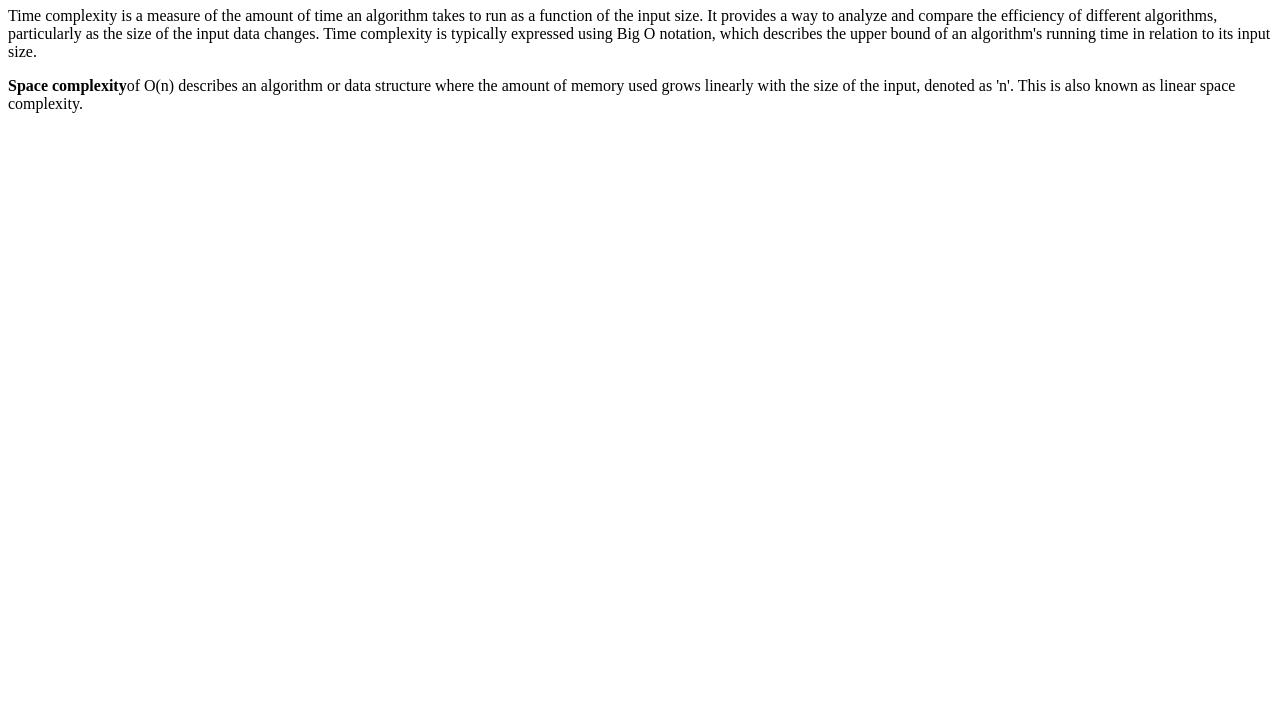
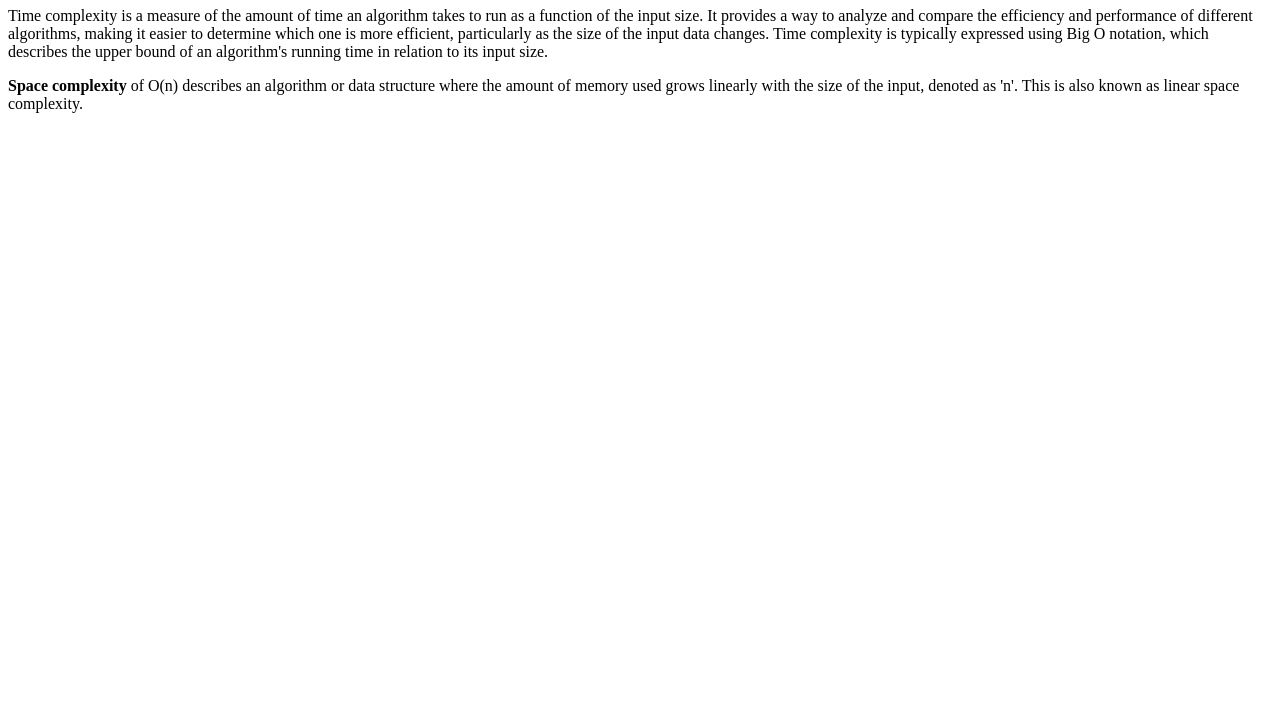
Before and after one commit to acciojob/time-and-space-complexity-rahulsonale, a website: page main.html in a window 1280 px wide. Shown: the part 73-800 px from the top of the page. Drawn offline with Linux system fonts and the light colour scheme.

Commit message:
created a submission

```diff
--- a/main.html
+++ b/main.html
@@ -11,8 +11,9 @@
     <script type="text/javascript" src="./script.js">
 </script>
 	<h1>Time, Space, Complexity</h1>
-	<p>Time complexity is a measure of the amount of time an algorithm takes to run as a function of the input size. It provides a way to analyze and compare the efficiency of different algorithms, particularly as the size of the input data changes. Time complexity is typically expressed using Big O notation, which describes the upper bound of an algorithm's running time in relation to its input size. </p>
-	<p><b>Space complexity</b>of O(n) describes an algorithm or data structure where the amount of memory used grows linearly with the size of the input, denoted as 'n'. This is also known as linear space complexity.</p>
+	<p>Time complexity is a measure of the amount of time an algorithm takes to run as a function of the input size. It provides a way to analyze and compare the efficiency and performance of different algorithms, making it easier to determine which one is more efficient, particularly as the size of the input data changes. Time complexity is typically expressed using Big O notation, which describes the upper bound of an algorithm's running time in relation to its input size.</p>
+
+	<p><b>Space complexity</b> of O(n) describes an algorithm or data structure where the amount of memory used grows linearly with the size of the input, denoted as 'n'. This is also known as linear space complexity.</p>
 
 </body>
 
```
